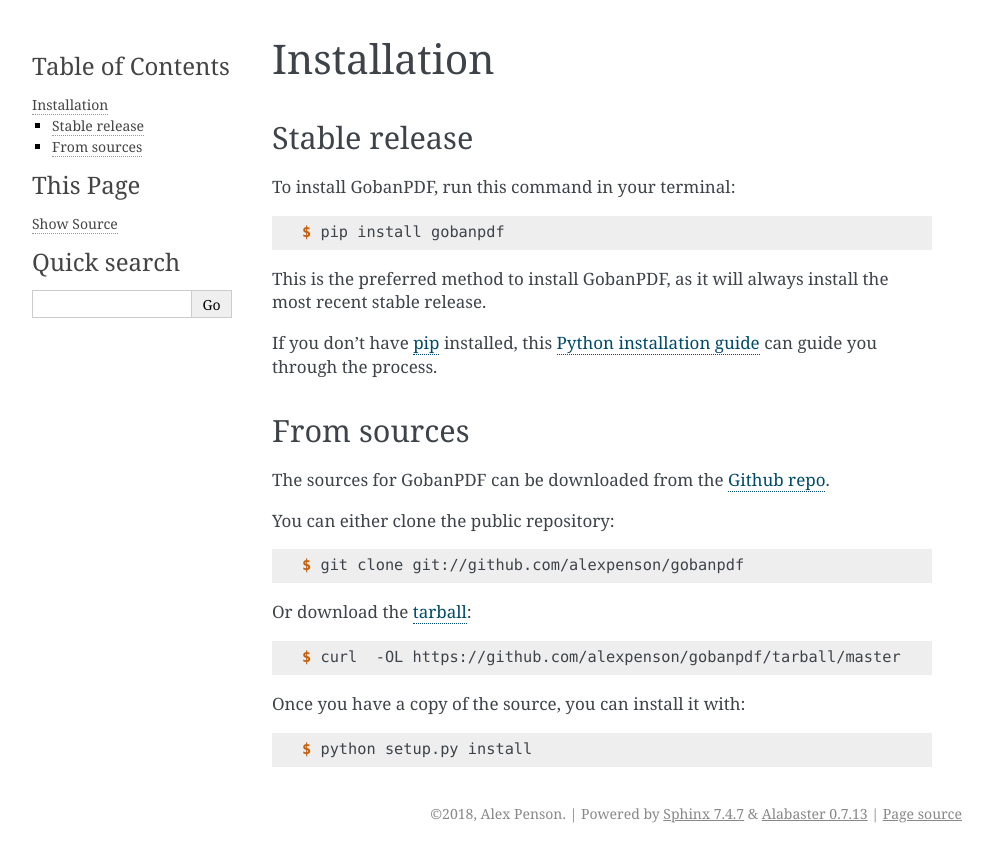
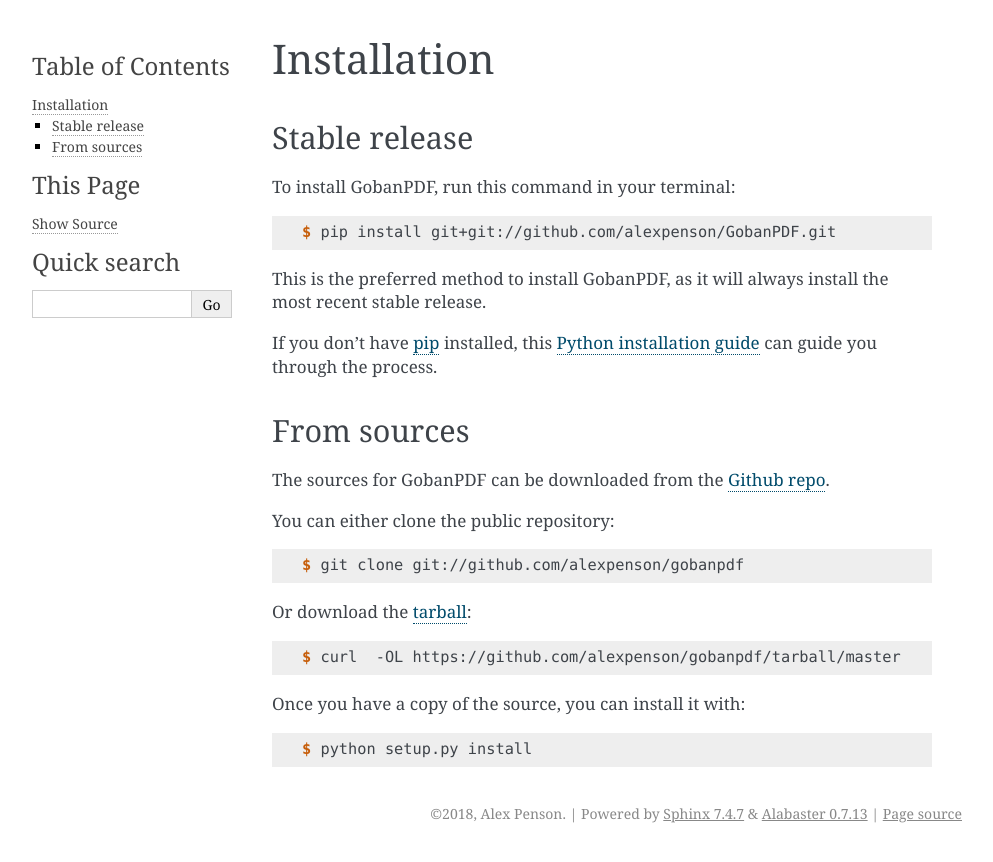
Before and after one commit to alexpenson/GobanPDF, a Sphinx documentation site: the page built from docs/installation.rst, in a window 1280 px wide. Shown: the top 862 px of the page, without its empty margins (148-1141 px from the left). Built offline with Sphinx 7.4.7, drawn with Linux system fonts in a browser that asks for light colours; pages that are not in the unit, such as notebooks, are missing from menus.

Commit message:
Update installation.rst

```diff
--- a/docs/installation.rst
+++ b/docs/installation.rst
@@ -12,7 +12,7 @@
 
 .. code-block:: console
 
-    $ pip install gobanpdf
+    $ pip install git+git://github.com/alexpenson/GobanPDF.git
 
 This is the preferred method to install GobanPDF, as it will always install the most recent stable release.
 
```
